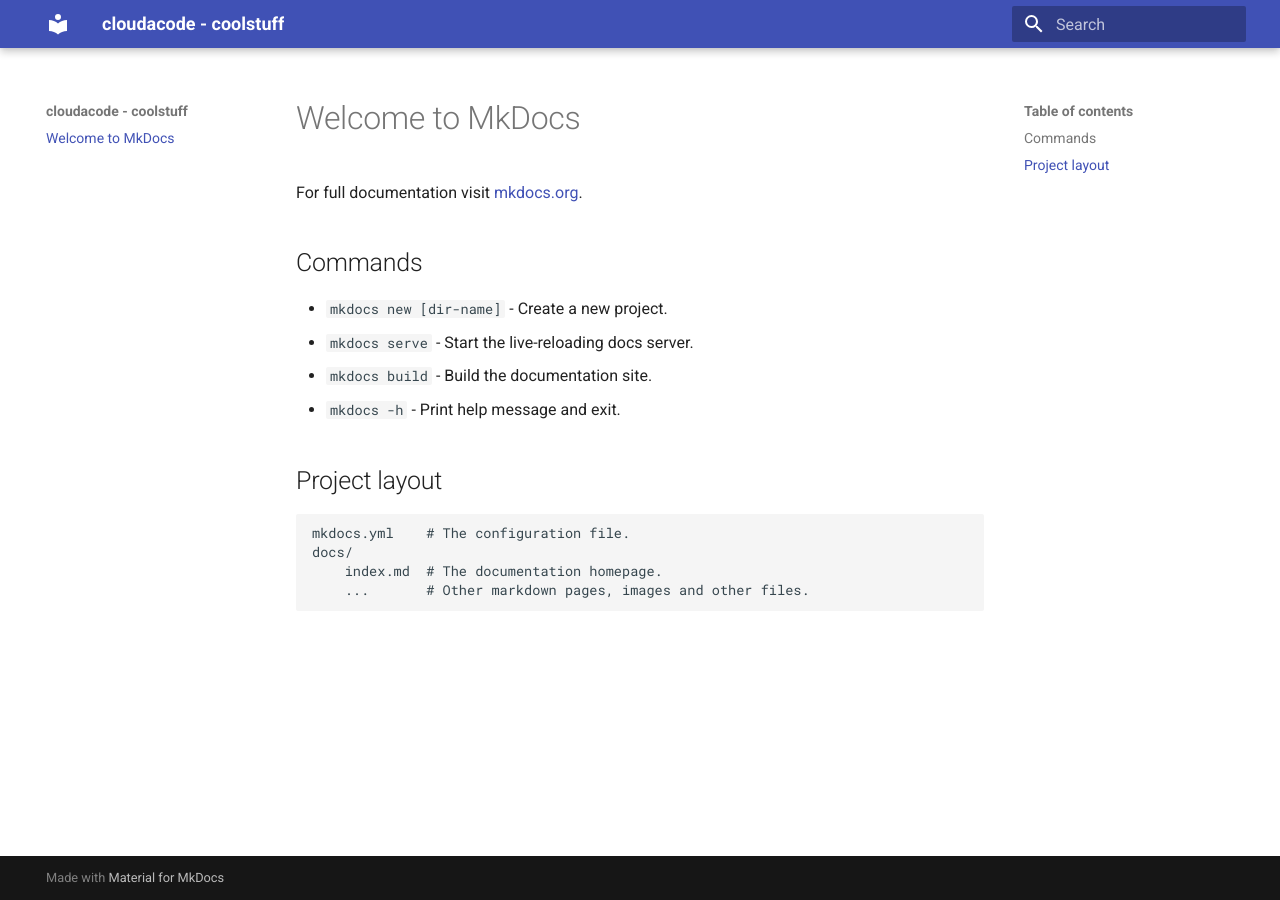
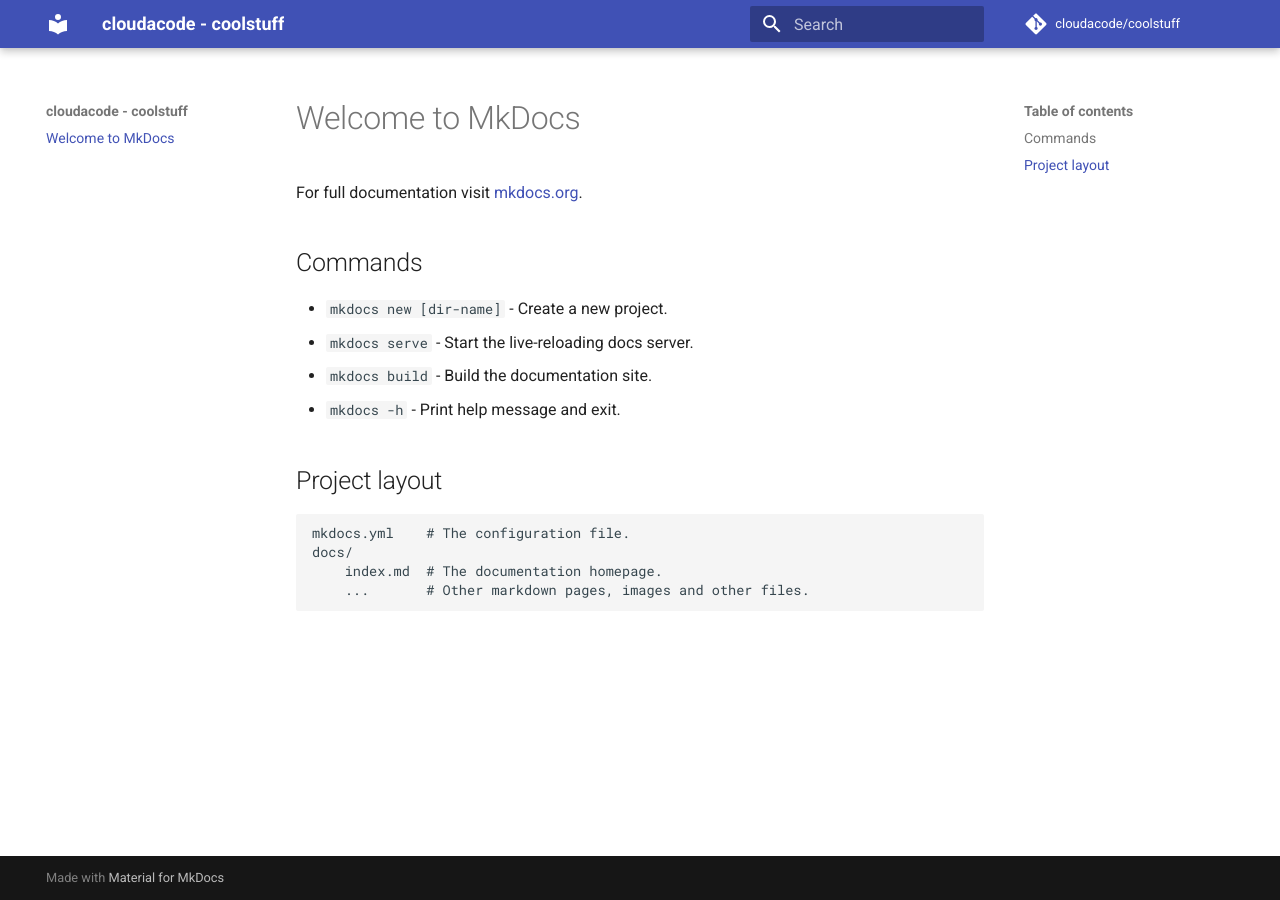
Before and after one commit to cloudacode/coolstuff, an MkDocs documentation site: the page built from docs/index.md, in a window 1280 px wide. Built offline with MkDocs 1.6.1 and Material for MkDocs 9.7.7, drawn with Linux system fonts in a browser that asks for light colours; comment, search, counter and statistics services are not loaded.

Commit message:
updated mkdocs

```diff
--- a/mkdocs.yml
+++ b/mkdocs.yml
@@ -1,4 +1,13 @@
+# Project information
 site_name: cloudacode - coolstuff
-site_url: https://example.com/
+site_url: https://cloudacode.github.io/coolstuff/
+site_author: KC Chang
+
+# Repository
+repo_name: cloudacode/coolstuff
+repo_url: https://github.com/cloudacode/coolstuff
+edit_uri: ""
+
+# Configuration
 theme:
   name: material
```
